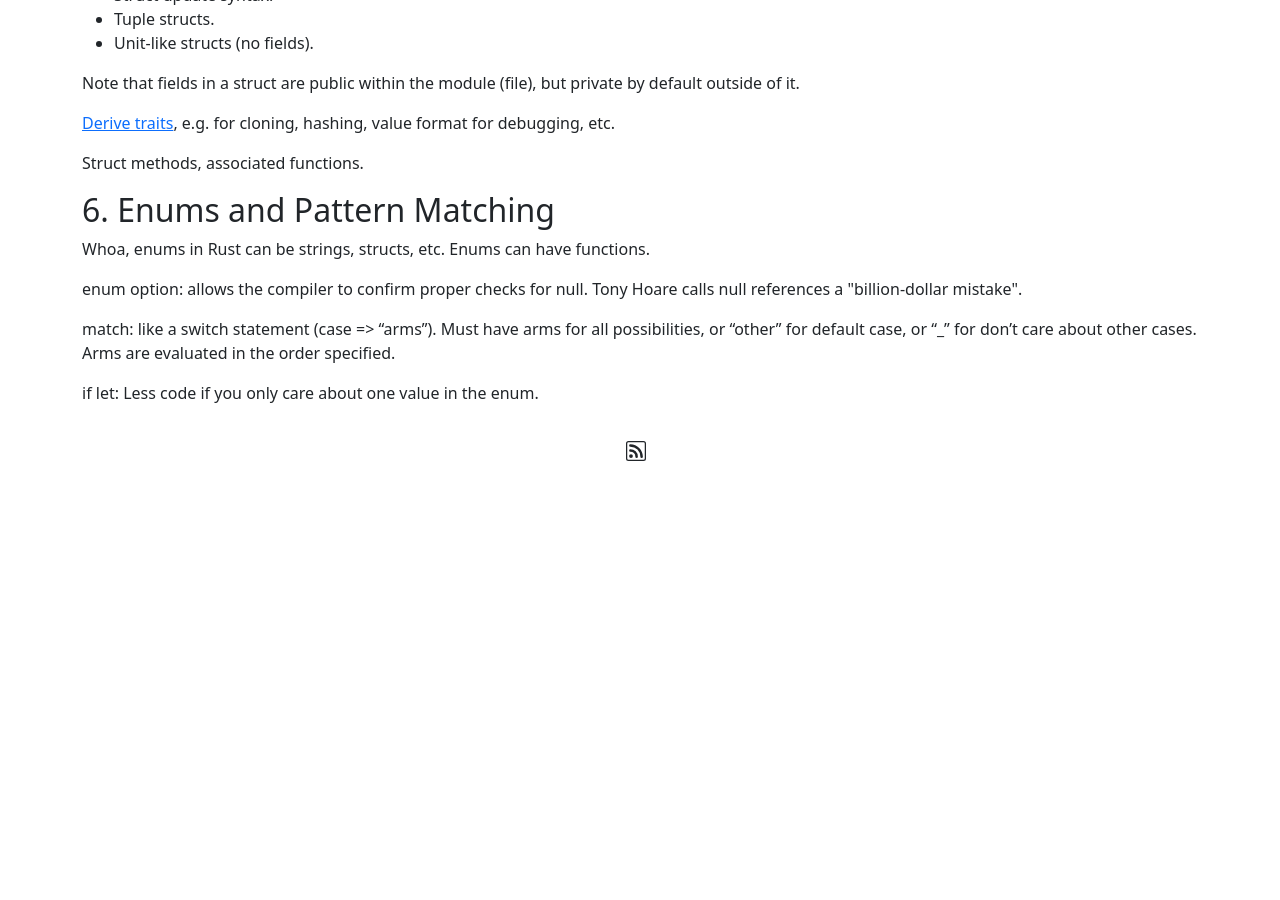
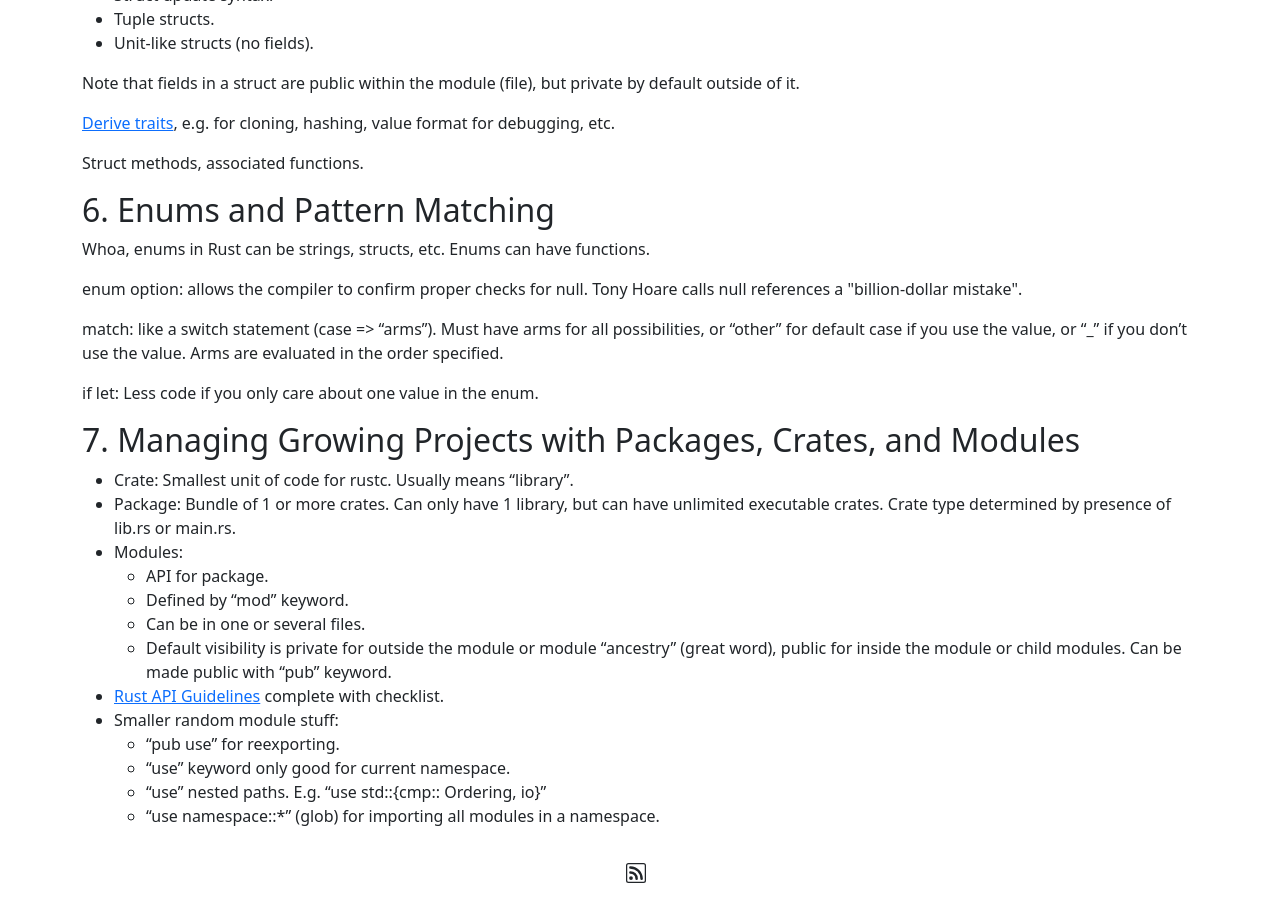
Before and after one commit to matthewdrees/matthewdrees.github.io, a Jekyll site: the page built from _posts/2022-09-30-the-rust-programming-language.md, in a window 1280 px wide and 900 px high, scrolled down 1782 px. Built offline with Jekyll 4.4.1, drawn with Linux system fonts in a browser that asks for light colours; before the commit the page ends 2259 px from its top, so only the background shows below that.

Commit message:
Rust book notes: Chapter 7.

```diff
--- a/_posts/2022-09-30-the-rust-programming-language.md
+++ b/_posts/2022-09-30-the-rust-programming-language.md
@@ -71,6 +71,22 @@ Whoa, enums in Rust can be strings, structs, etc. Enums can have functions.
 
 enum option<T>: allows the compiler to confirm proper checks for null. Tony Hoare calls null references a "billion-dollar mistake".
 
-match: like a switch statement (case => "arms"). Must have arms for all possibilities, or "other" for default case, or "_" for don't care about other cases. Arms are evaluated in the order specified.
+match: like a switch statement (case => "arms"). Must have arms for all possibilities, or "other" for default case if you use the value, or "_" if you don't use the value. Arms are evaluated in the order specified.
 
 if let: Less code if you only care about one value in the enum.
+
+## 7. Managing Growing Projects with Packages, Crates, and Modules
+
+* Crate: Smallest unit of code for rustc. Usually means "library".
+* Package: Bundle of 1 or more crates. Can only have 1 library, but can have unlimited executable crates. Crate type determined by presence of lib.rs or main.rs.
+* Modules:
+  + API for package.
+  + Defined by "mod" keyword.
+  + Can be in one or several files.
+  + Default visibility is private for outside the module or module "ancestry" (great word), public for inside the module or child modules. Can be made public with "pub" keyword.
+* [Rust API Guidelines](https://rust-lang.github.io/api-guidelines/) complete with checklist.
+* Smaller random module stuff:
+  + "pub use" for reexporting.
+  + "use" keyword only good for current namespace.
+  + "use" nested paths. E.g. "use std::{cmp:: Ordering, io}"
+  + "use namespace::*" (glob) for importing all modules in a namespace.
```
